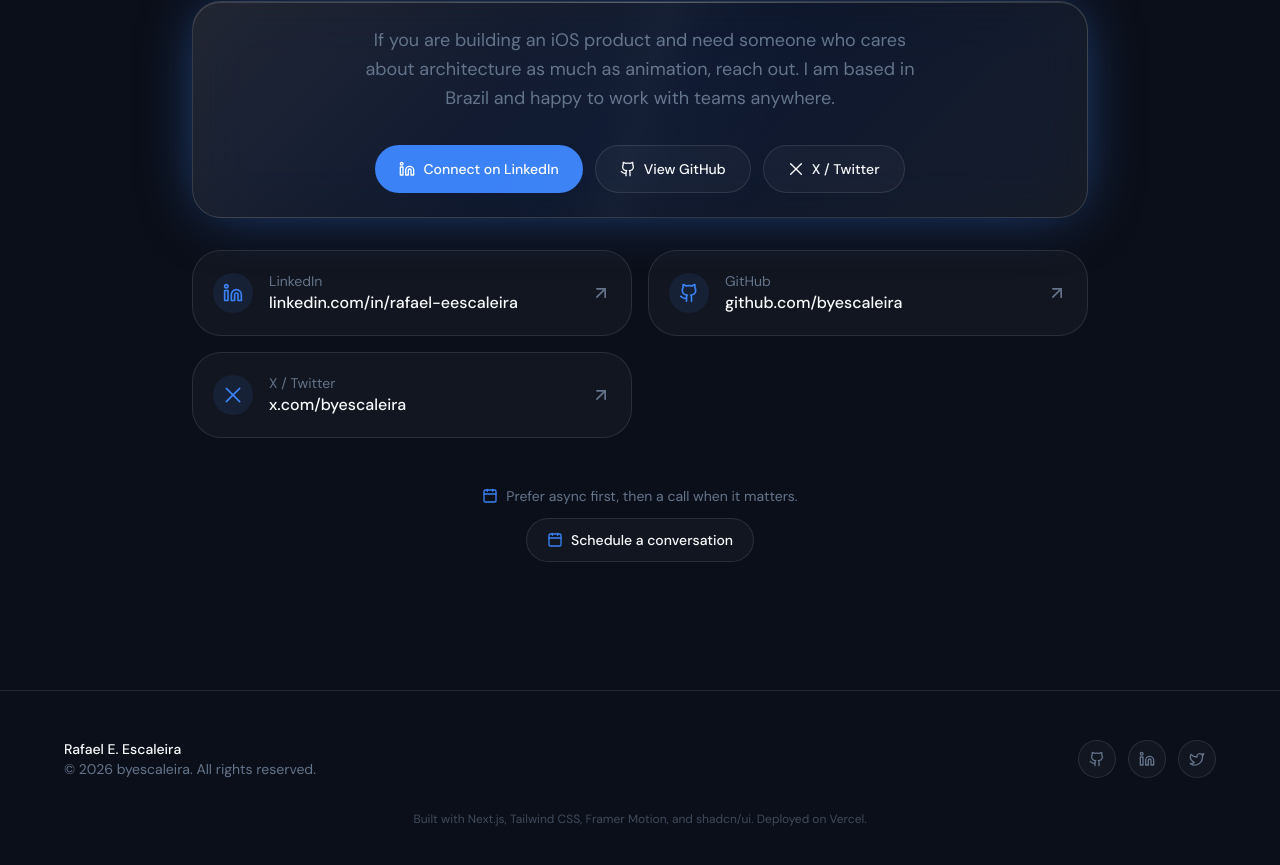
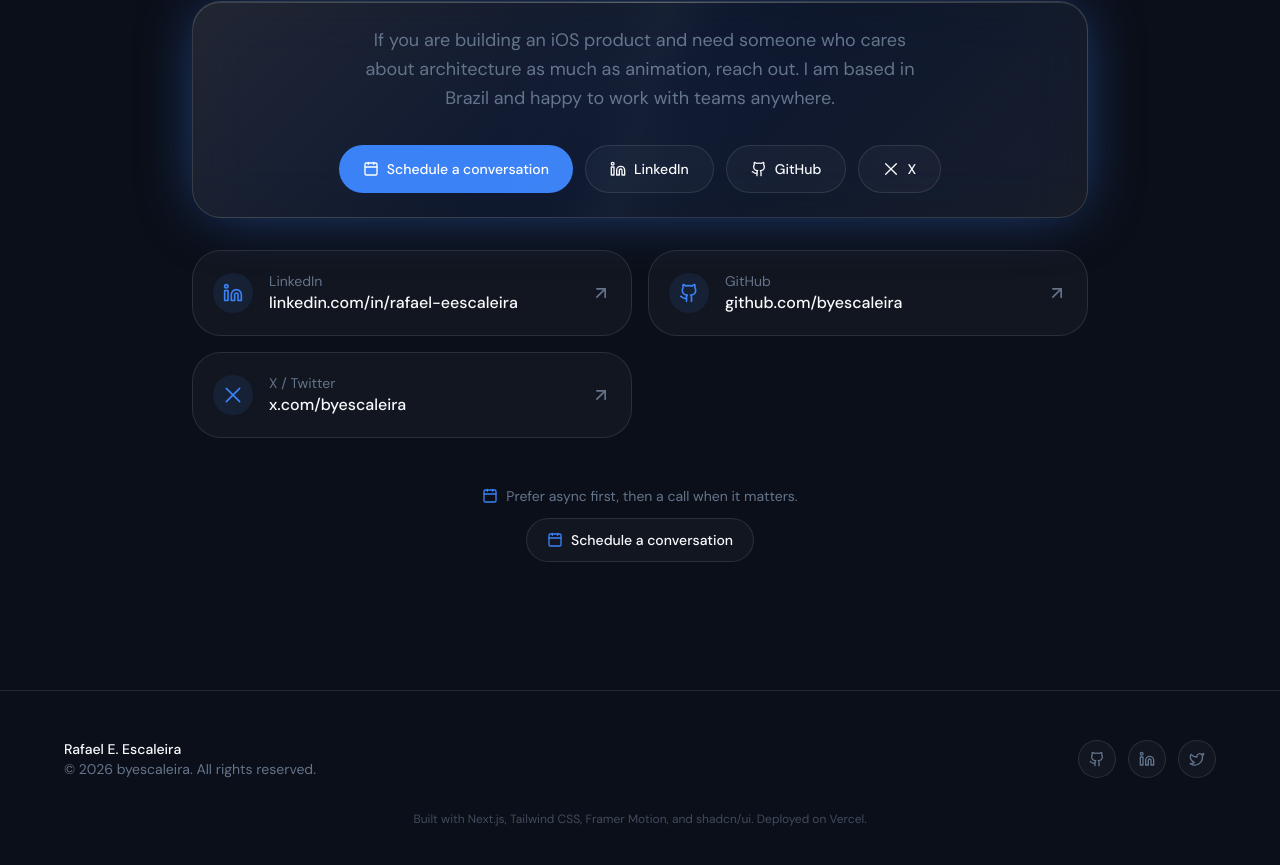
Before and after one commit to byescaleira/byescaleira-frontend, a Next.js app: page / in a window 1280 px wide. Shown: the part 7114-7979 px from the top of the page. Built offline with nearby package versions, Linux system fonts and the light colour scheme.

Commit message:
feat(contact): make Schedule a conversation the primary CTA, keep LinkedIn/GitHub/X secondary

```diff
--- a/app/sections/contact.tsx
+++ b/app/sections/contact.tsx
@@ -66,13 +66,22 @@ export function Contact() {
 
             <div className="mt-8 flex flex-col items-center justify-center gap-3 sm:flex-row">
               <a
-                href="https://www.linkedin.com/in/rafael-eescaleira"
+                href="https://calendly.com/byescaleira"
                 target="_blank"
                 rel="noopener noreferrer"
                 className="inline-flex h-12 items-center justify-center gap-2 rounded-full bg-nebula px-6 text-sm font-medium text-white transition-colors hover:bg-nebula/90"
               >
+                <Calendar className="size-4" />
+                Schedule a conversation
+              </a>
+              <a
+                href="https://www.linkedin.com/in/rafael-eescaleira"
+                target="_blank"
+                rel="noopener noreferrer"
+                className="inline-flex h-12 items-center justify-center gap-2 rounded-full border border-white/10 bg-white/[0.03] px-6 text-sm font-medium text-starlight transition-colors hover:bg-white/[0.08]"
+              >
                 <LinkedinIcon className="size-4" />
-                Connect on LinkedIn
+                LinkedIn
               </a>
               <a
                 href="https://github.com/byescaleira"
@@ -81,7 +90,7 @@ export function Contact() {
                 className="inline-flex h-12 items-center justify-center gap-2 rounded-full border border-white/10 bg-white/[0.03] px-6 text-sm font-medium text-starlight transition-colors hover:bg-white/[0.08]"
               >
                 <GithubIcon className="size-4" />
-                View GitHub
+                GitHub
               </a>
               <a
                 href="https://x.com/byescaleira"
@@ -90,7 +99,7 @@ export function Contact() {
                 className="inline-flex h-12 items-center justify-center gap-2 rounded-full border border-white/10 bg-white/[0.03] px-6 text-sm font-medium text-starlight transition-colors hover:bg-white/[0.08]"
               >
                 <XIcon className="size-4" />
-                X / Twitter
+                X
               </a>
             </div>
           </GlassCard>
```
